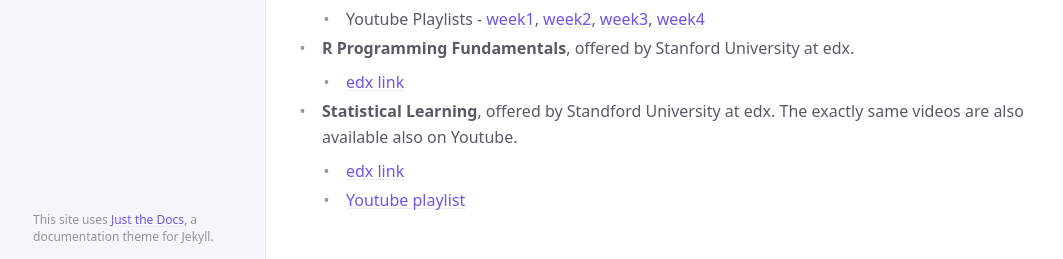
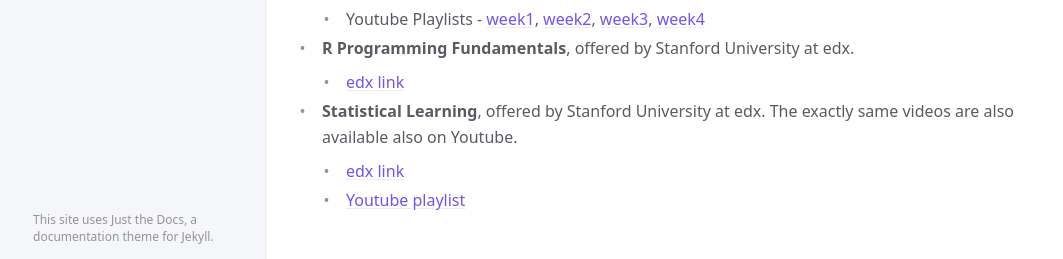
Before and after one commit to STHossain/datagroup, a Jekyll site: the page built from docs/Useful_Resources.md, in a window 1280 px wide and 1202 px high. Shown: the part 940-1199 px from the top of the window, without its empty margins (106-1169 px from the left). Built offline with Jekyll 4.4.1, drawn with Linux system fonts in a browser that asks for light colours.

Commit message:
checked again

```diff
--- a/_layouts/default.html
+++ b/_layouts/default.html
@@ -95,7 +95,7 @@ layout: table_wrappers
       {{ nav_footer_custom }}
     {% else %}
       <footer class="site-footer">
-        This site uses <a href="">Just the Docs</a>, a documentation theme for Jekyll.
+        This site uses Just the Docs, a documentation theme for Jekyll.
       </footer>
     {% endif %}
   </div>
--- a/docs/Useful_Resources.md
+++ b/docs/Useful_Resources.md
@@ -30,6 +30,6 @@ Following books are not free but they are excellent resources
    * Youtube Playlists - [week1](https://www.youtube.com/playlist?list=PLjTlxb-wKvXNSDfcKPFH2gzHGyjpeCZmJ), [week2](https://www.youtube.com/playlist?list=PLjTlxb-wKvXNnjUTX4C8IeIhPBjPkng6B), [week3](https://www.youtube.com/playlist?list=PLjTlxb-wKvXOzI2h0F2_rYZHIXz8GWBop), [week4](https://www.youtube.com/playlist?list=PLjTlxb-wKvXOdzysAE6qrEBN_aSBC0LZS)
 * **R Programming Fundamentals**, offered by Stanford University at edx.
     * [edx link](https://learning.edx.org/course/course-v1:StanfordOnline+XFDS112+2T2020/home)
-* **Statistical Learning**, offered by Standford University at edx. The exactly same videos are also available also on Youtube.
+* **Statistical Learning**, offered by Stanford University at edx. The exactly same videos are also available also on Youtube.
   * [edx link](https://www.edx.org/course/statistical-learning)
   * [Youtube playlist](https://www.youtube.com/playlist?list=PLoROMvodv4rOzrYsAxzQyHb8n_RWNuS1e)
```
